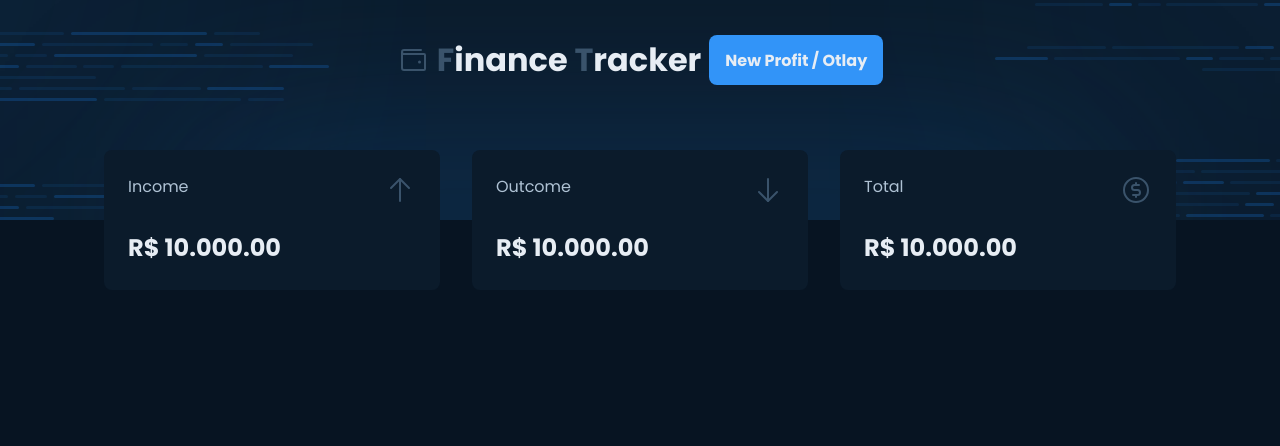
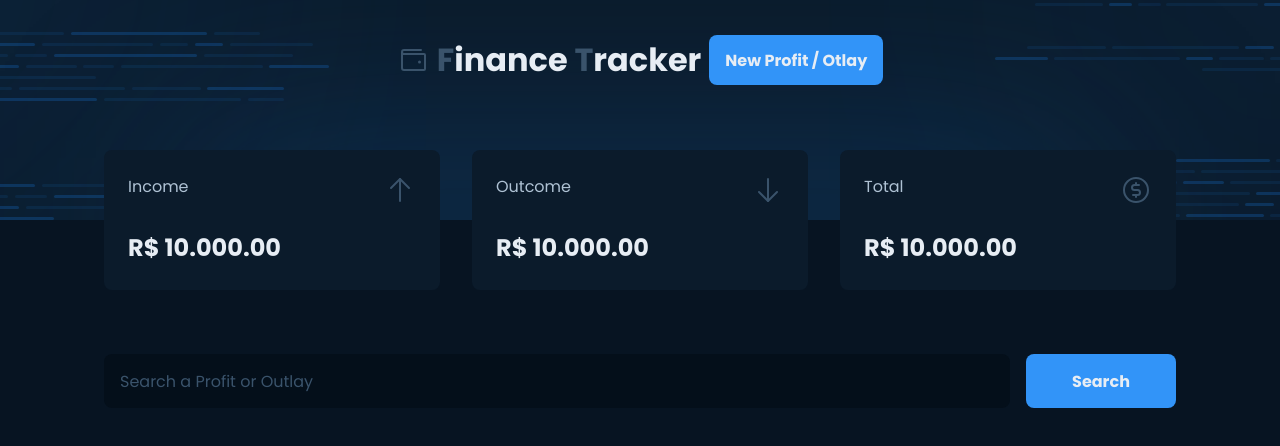
Before and after one commit to CaiquePrado/Finance-Tracker, a React (Vite) app: page / in a window 1280 px wide. Shown: the top 446 px of the page. Built offline with nearby package versions, Linux system fonts and the light colour scheme.

Commit message:
style: searchBar

```diff
--- a/src/App.tsx
+++ b/src/App.tsx
@@ -1,5 +1,6 @@
 import { ThemeProvider } from "styled-components";
 import { Header } from "./components/Header";
+import { SearchBox } from "./components/SearchBox";
 import { Tracker } from "./components/Tracker";
 import { GlobalStyle } from "./styles/global";
 import { defaultTheme } from "./styles/themes/default";
@@ -9,6 +10,7 @@ export function App() {
     <ThemeProvider theme={defaultTheme}>
       <Header />
       <Tracker />
+      <SearchBox />
       <GlobalStyle />
     </ThemeProvider>
   );
--- a/src/components/Header/styles.ts
+++ b/src/components/Header/styles.ts
@@ -47,8 +47,4 @@ export const ProfitOutlayButton = styled.button`
   color: ${(props) => props.theme.white};
   font-weight: 700;
   transition: filter 0.2s ease;
-
-  &:hover {
-    filter: contrast(150%);
-  }
 `;
--- /dev/null
+++ b/src/components/SearchBox/index.tsx
@@ -0,0 +1,15 @@
+import { SearchBoxContainer } from "./styles";
+
+export const SearchBox = () => {
+  return (
+    <SearchBoxContainer>
+      <input
+        type="search"
+        name="query"
+        id="query"
+        placeholder="Search a Profit or Outlay"
+      />
+      <button>Search</button>
+    </SearchBoxContainer>
+  );
+};
--- /dev/null
+++ b/src/components/SearchBox/styles.ts
@@ -0,0 +1,35 @@
+import styled from "styled-components";
+
+export const SearchBoxContainer = styled.form`
+  width: 100%;
+  max-width: 1120px;
+  margin: 4rem auto;
+  padding: 0 1.5rem;
+  display: flex;
+  height: 3.375rem;
+  gap: 1rem;
+
+  input {
+    flex: 1;
+    border-radius: 0.5rem;
+    background-color: ${(props) => props.theme["blue-900"]};
+    border: 0;
+    padding: 1rem;
+    color: ${(props) => props.theme["gray-100"]};
+
+    &::placeholder {
+      color: ${(props) => props.theme["blue-400"]};
+    }
+  }
+
+  button {
+    cursor: pointer;
+    border-radius: 0.5rem;
+    width: 150px;
+    background-color: ${(props) => props.theme.blue};
+    border: 0;
+    color: ${(props) => props.theme.white};
+    font-weight: 700;
+    font-size: 1rem;
+  }
+`;
```
Also changed, not shown: src/pages/Home.tsx (added), src/pages/styles.tsx (added).
